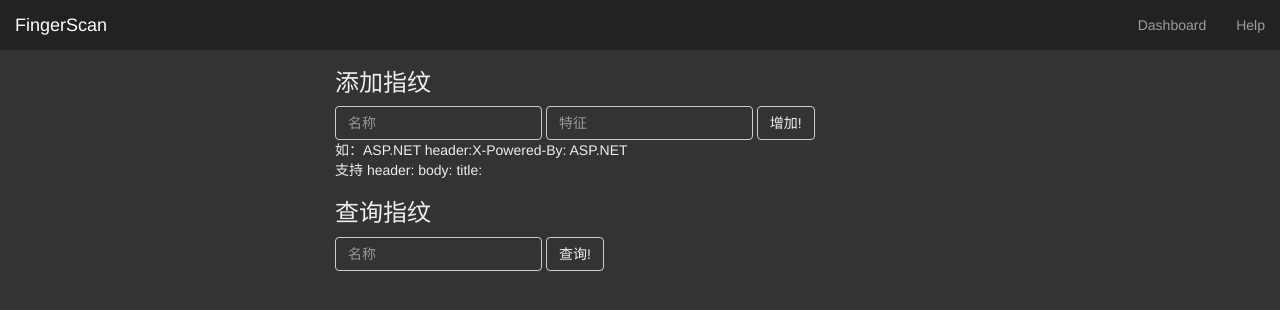
After one commit to jasonsheh/FingerScan, a Flask app: page /manage in a window 1280 px wide. The commit adds this page. Shown: the top 310 px of the page. Run offline with Flask 2, Linux system fonts and the light colour scheme; data comes from the database, SQL or seed files in the repository; some libraries are stand-ins or nearby versions.

Commit message:
增加: 指纹库管理界面, 美化原有界面

```diff
--- a/database.py
+++ b/database.py
@@ -10,17 +10,29 @@ class Rules:
         self.conn = sqlite3.connect('Rules.db')
         self.cursor = self.conn.cursor()
 
-    def insert_application(self, app, rule):
+    def add_rule(self, name, rule):
         sql = "insert into application (name, rule) " \
-              "values ('%s', '%s')"\
-              % (app, rule)
-        self.cursor.execute(sql)
+              "values (?, ?)"
+        self.cursor.execute(sql, (name, rule))
         self.conn.commit()
         self.clean()
 
-    def select_application(self, page):
-        sql = 'select * from application order by id desc limit %s,15' % ((page-1)*15)
-        self.cursor.execute(sql)
+    def search_rule(self, name):
+        sql = "select * from application where name like '%?%'"
+        self.cursor.execute(sql, (name, ))
+        results = self.cursor.fetchall()
+        _results = []
+        for result in results:
+            _result = {}
+            _result['id'] = result[0]
+            _result['name'] = result[1]
+            _result['rule'] = result[2]
+            _results.append(_result)
+        return _results
+
+    def select_rule(self, page):
+        sql = 'select * from application order by id desc limit ?,15'
+        self.cursor.execute(sql, ((page-1)*15, ))
         results = self.cursor.fetchall()
 
         _results = []
@@ -42,3 +54,8 @@ class Rules:
     def clean(self):
         self.cursor.close()
         self.conn.close()
+
+
+if __name__ == '__main__':
+    print(Rules().search_rule('asp'))
+    print(Rules().select_rule(2))
--- a/static/css/dashboard.css
+++ b/static/css/dashboard.css
@@ -5,8 +5,24 @@
 /* Move down content because we have a fixed navbar that is 50px tall */
 body {
   padding-top: 50px;
+  color: #eee;
+  background-color: #333;
 }
 
+.btn {
+  color: #eee;
+  background-color: #333;
+}
+
+.form-control {
+  color: #eee;
+  background-color: #333;
+}
+
+.modal-content {
+  color: #eee;
+  background-color: #333;
+}
 
 /*
  * Global add-ons
--- /dev/null
+++ b/templates/manage.html
@@ -0,0 +1,88 @@
+<!DOCTYPE html>
+<html lang="zh-CN">
+	<head>
+		<meta charset="utf-8">
+		<meta http-equiv="X-UA-Compatible" content="IE=edge">
+		<meta name="viewport" content="width=device-width, initial-scale=1">
+		<!-- The above 3 meta tags *must* come first in the head; any other head content must come *after* these tags -->
+		<title>FingerScan</title>
+
+		<!-- Bootstrap -->
+		<link href="./static/css/bootstrap.min.css" rel="stylesheet">
+		<link href="./static/css/dashboard.css" rel="stylesheet">
+
+		<!-- HTML5 shim and Respond.js for IE8 support of HTML5 elements and media queries -->
+		<!-- WARNING: Respond.js doesn't work if you view the page via file:// -->
+		<!--[if lt IE 9]>
+        <script src="https://oss.maxcdn.com/html5shiv/3.7.3/html5shiv.min.js"></script>
+        <script src="https://oss.maxcdn.com/respond/1.4.2/respond.min.js"></script>
+		<![endif]-->
+	</head>
+
+	<body>
+		<nav class="navbar navbar-inverse navbar-fixed-top">
+			<div class="container-fluid">
+				<div class="navbar-header">
+					<button type="button" class="navbar-toggle collapsed" data-toggle="collapse" data-target="#navbar" aria-expanded="false" aria-controls="navbar">
+						<span class="sr-only">Toggle navigation</span>
+						<span class="icon-bar"></span>
+						<span class="icon-bar"></span>
+						<span class="icon-bar"></span>
+					</button>
+					<a class="navbar-brand" href="/">FingerScan</a>
+				</div>
+				<div id="navbar" class="navbar-collapse collapse">
+					<ul class="nav navbar-nav navbar-right">
+						<li><a href="/dashboard">Dashboard</a></li>
+						<li><a href="https://github.com/jasonsheh/FingerScan">Help</a></li>
+					</ul>
+				</div>
+			</div>
+		</nav>
+        <div class="row col-md-6 col-md-offset-3">
+            <h3 class="text">添加指纹</h3>
+
+            <div class="">
+                <form class="form-inline" role="form" action="/add" method=post>
+                    <div class="form-group">
+                        <input type="text" class="form-control" placeholder="名称" name="name" value="">
+                        <input type="text" class="form-control" placeholder="特征" name="rule" value="">
+                    </div><!-- /input-group -->
+                    <span class="form-group-btn">
+                        <button class="btn btn-default" type="submit">增加!</button>
+                    </span>
+
+                </form>
+                <div>
+                    如：ASP.NET   header:X-Powered-By: ASP.NET<br>
+                    支持 header: body: title:
+                </div>
+            </div><!-- /.col-lg-6 -->
+
+            <h3 class="text">查询指纹</h3>
+
+            <div class="">
+                <form class="form-inline" role="form" action="/search" method=post>
+                    <div class="form-group">
+                        <input type="text" class="form-control" placeholder="名称" name="name" value="">
+                    </div><!-- /input-group -->
+                    <span class="form-group-btn">
+                        <button class="btn btn-default" type="submit">查询!</button>
+                    </span>
+                </form>
+                <div>
+                    {% if results %}
+                        {% for result in results %}
+                            {{ result }}
+                        {% endfor %}
+                    {% endif %}
+                </div>
+            </div><!-- /.col-lg-6 -->
+        </div><!-- /.row -->
+
+		<!-- jQuery (necessary for Bootstrap's JavaScript plugins) -->
+		<script src="/static/js/jquery.min.js"></script>
+		<!-- Include all compiled plugins (below), or include individual files as needed -->
+		<script src="/static/js/bootstrap.min.js"></script>
+	</body>
+</html>
--- a/web.py
+++ b/web.py
@@ -19,7 +19,26 @@ def index():
     return render_template('index.html', total_number=total_number)
 
 
-@app.route('/search', methods=['POST'])
+@app.route('/manage')
+def manage():
+    total_number = Rules().count()
+    return render_template('manage.html')
+
+
+@app.route('/login', methods=['POST'])
+def login():
+    if request.method == 'POST':
+        if request.form.get('username') and request.form.get('password'):
+            username = request.form.get('username')
+            password = request.form.get('password')
+
+            if username == 'admin' and password == 'password':
+                return redirect('/manage')
+            else:
+                return redirect('/index')
+
+
+@app.route('/fingerprint', methods=['POST'])
 def add_task():
     if request.method == 'POST':
         if request.form.get('finger').find('.') != -1:
@@ -28,6 +47,26 @@ def add_task():
         return redirect('/index')
 
 
+@app.route('/add', methods=['POST'])
+def add_rule():
+    if request.method == 'POST':
+        if request.form.get('name') and request.form.get('rule'):
+            name = request.form.get('name')
+            rule = request.form.get('rule')
+            Rules().add_rule(name, rule)
+        return redirect('/')
+
+
+@app.route('/search', methods=['POST'])
+def search_rule():
+    if request.method == 'POST':
+        if request.form.get('name'):
+            name = request.form.get('name')
+            results = Rules().search_rule(name)
+            print(results)
+            return render_template('manage.html', results=results)
+
+
 if __name__ == '__main__':
     try:
         app.run()
```
Also changed, not shown: templates/index.html (+30 -5 lines).
